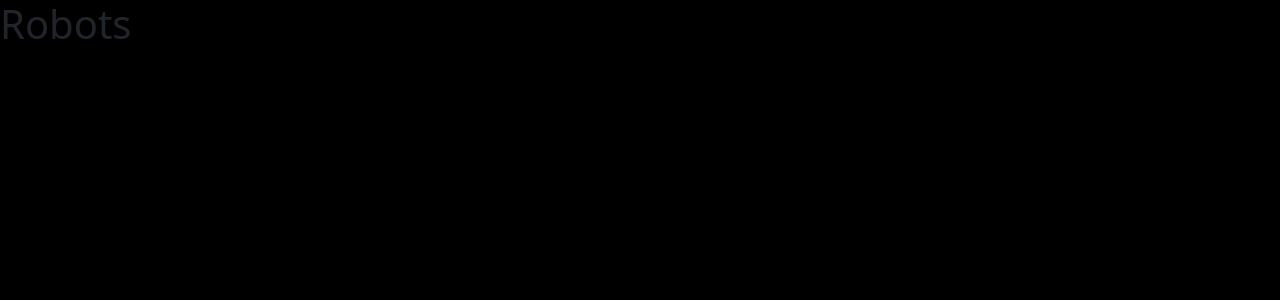
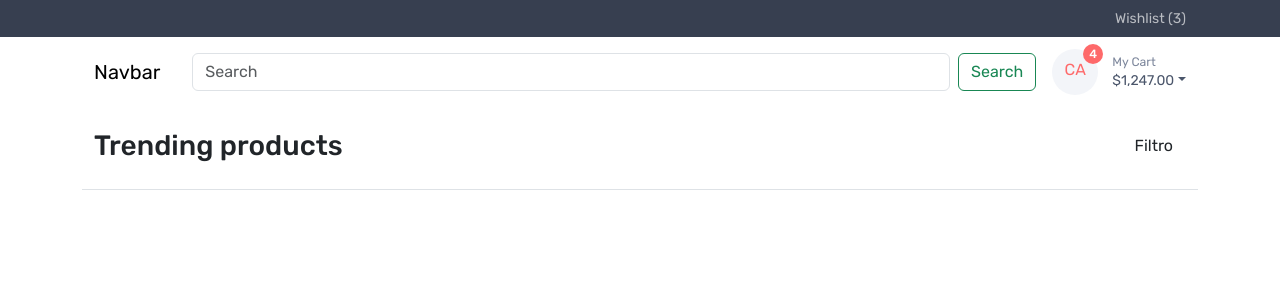
Before and after one commit to Ricardo-V-V/robots-store, a React (Create React App) app: page / in a window 1280 px wide. Shown: the top 300 px of the page. Built offline with nearby package versions, Linux system fonts and the light colour scheme.

Commit message:
Initial build header navbar

```diff
--- a/package.json
+++ b/package.json
@@ -42,6 +42,7 @@
     "eslint-plugin-jsx-a11y": "^6.7.1",
     "eslint-plugin-prettier": "^5.0.0",
     "prettier": "^3.0.3",
+    "react-router-dom": "^6.15.0",
     "sass": "^1.66.1"
   }
 }
--- a/src/App.js
+++ b/src/App.js
@@ -1,5 +1,7 @@
+import AppRoutes from './AppRoutes'
+
 function App() {
-	return <h1>Robots</h1>
+	return <AppRoutes />
 }
 
 export default App
--- /dev/null
+++ b/src/AppRoutes.js
@@ -0,0 +1,17 @@
+import { BrowserRouter as Router, Routes, Route } from 'react-router-dom'
+import RobotsPage from './pages/RobotsPage'
+import NotFoundPage from './pages/NotFoundPage'
+import DefaultLayout from './pages/DefaultLayout'
+
+export default function AppRoutes() {
+	return (
+		<Router>
+			<Routes>
+				<Route path='/' element={<DefaultLayout />}>
+					<Route index element={<RobotsPage />} />
+					<Route path='*' element={<NotFoundPage />} />
+				</Route>
+			</Routes>
+		</Router>
+	)
+}
--- /dev/null
+++ b/src/components/header/Navbar.js
@@ -0,0 +1,33 @@
+export default function NavBar() {
+	return (
+		<div className='container'>
+			<nav className='navbar navbar-light bg-white'>
+				<div className='container-fluid'>
+					<a className='navbar-brand' href='/'>
+						Navbar
+					</a>
+					<form className='d-none d-md-flex flex-grow-1 mx-3'>
+						<input
+							className='form-control me-2'
+							type='search'
+							placeholder='Search'
+							aria-label='Search'
+						/>
+						<button className='btn btn-outline-success' type='submit'>
+							Search
+						</button>
+					</form>
+					<div className='navbar-tool'>
+						<a className='navbar-tool-icon-box bg-secondary' href='/'>
+							<span className='navbar-tool-label bg-primary'>4</span>
+							CA
+						</a>
+						<a className='navbar-tool-text' href='/'>
+							<small>My Cart</small>$1,247.00
+						</a>
+					</div>
+				</div>
+			</nav>
+		</div>
+	)
+}
--- /dev/null
+++ b/src/components/header/TopBar.js
@@ -0,0 +1,13 @@
+export default function TopBar() {
+	return (
+		<div className='bg-dark'>
+			<div className='container'>
+				<div className='container-fluid d-flex justify-content-end py-2'>
+					<a href='/robots' className='topbar-link'>
+						Wishlist (3)
+					</a>
+				</div>
+			</div>
+		</div>
+	)
+}
--- /dev/null
+++ b/src/components/header/index.js
@@ -0,0 +1,12 @@
+import NavBar from './Navbar'
+import TopBar from './TopBar'
+import './styles.scss'
+
+export default function Header() {
+	return (
+		<header>
+			<TopBar />
+			<NavBar />
+		</header>
+	)
+}
--- /dev/null
+++ b/src/components/header/styles.scss
@@ -0,0 +1,75 @@
+.topbar-link {
+	color: rgba(255, 255, 255, 0.65);
+	margin-bottom: 0;
+	text-decoration: none;
+	font-size: 0.875rem;
+	&:hover {
+		color: #fff;
+	}
+}
+
+.navbar-tool {
+	display: flex;
+	align-items: center;
+	position: relative;
+
+	&-icon-box {
+		position: relative;
+		width: 2.875rem;
+		height: 2.875rem;
+		transition: color 0.25s ease-in-out;
+		border-radius: 50%;
+		line-height: 2.625rem;
+		text-align: center;
+	}
+
+	&-label {
+		position: absolute;
+		top: -0.3125rem;
+		right: -0.3125rem;
+		width: 1.25rem;
+		height: 1.25rem;
+		border-radius: 50%;
+		color: #fff;
+		font-size: 0.75rem;
+		font-weight: 500;
+		text-align: center;
+		line-height: 1.25rem;
+	}
+
+	&-text {
+		display: block;
+		color: #4b566b;
+		padding-left: 0.875rem;
+		font-size: 0.875rem;
+		white-space: nowrap;
+		text-decoration: none;
+
+		& > small {
+			color: #7d879c;
+			display: block;
+			margin-bottom: -0.125rem;
+		}
+
+		&::after {
+			display: inline-block;
+			margin-left: 0.23375rem;
+			vertical-align: 0.23375rem;
+			content: '';
+			border-top: 0.275rem solid;
+			border-right: 0.275rem solid rgba(0, 0, 0, 0);
+			border-bottom: 0;
+			border-left: 0.275rem solid rgba(0, 0, 0, 0);
+		}
+
+		&-icon-box {
+			position: relative;
+			width: 2.875rem;
+			height: 2.875rem;
+			transition: color 0.25s ease-in-out;
+			border-radius: 50%;
+			line-height: 2.625rem;
+			text-align: center;
+		}
+	}
+}
--- /dev/null
+++ b/src/pages/DefaultLayout.js
@@ -0,0 +1,11 @@
+import { Outlet } from 'react-router-dom'
+import Header from '../components/header'
+
+export default function DefaultLayout() {
+	return (
+		<>
+			<Header />
+			<Outlet />
+		</>
+	)
+}
--- /dev/null
+++ b/src/pages/NotFoundPage.js
@@ -0,0 +1,3 @@
+export default function NotFoundPage() {
+	return <h1>404 Page</h1>
+}
--- /dev/null
+++ b/src/pages/RobotsPage.js
@@ -0,0 +1,14 @@
+export default function RobotsPage() {
+	return (
+		<section className='container'>
+			<div className='container-fluid d-flex flex-wrap justify-content-between align-items-center pt-1 border-bottom pb-4 mb-4'>
+				<h2 className='h3 mb-0 pt-3 me-2'>Trending products</h2>
+				<div className='pt-3'>
+					<a className='btn btn-outline' href='shop-grid-ls.html'>
+						Filtro
+					</a>
+				</div>
+			</div>
+		</section>
+	)
+}
--- a/src/style.scss
+++ b/src/style.scss
@@ -1,5 +1,16 @@
 // Override default variables before the import
-$body-bg: #000;
+@import url('https://fonts.googleapis.com/css2?family=Rubik:wght@400;500;700&display=swap');
+$font-family-sans-serif: 'Rubik', sans-serif;
+$navbar-padding-y: 0.75rem;
+$dark: rgb(55, 63, 80);
+$primary: #fe696a;
+$secondary: #f3f5f9;
 
 // Import Bootstrap and its default variables
 @import '~bootstrap/scss/bootstrap.scss';
+
+//Global styles
+a {
+	transition: color 0.25s ease-in-out;
+	text-decoration: none;
+}
```
Also changed, not shown: 2 other files (tests, documents, lock files or other folders).
